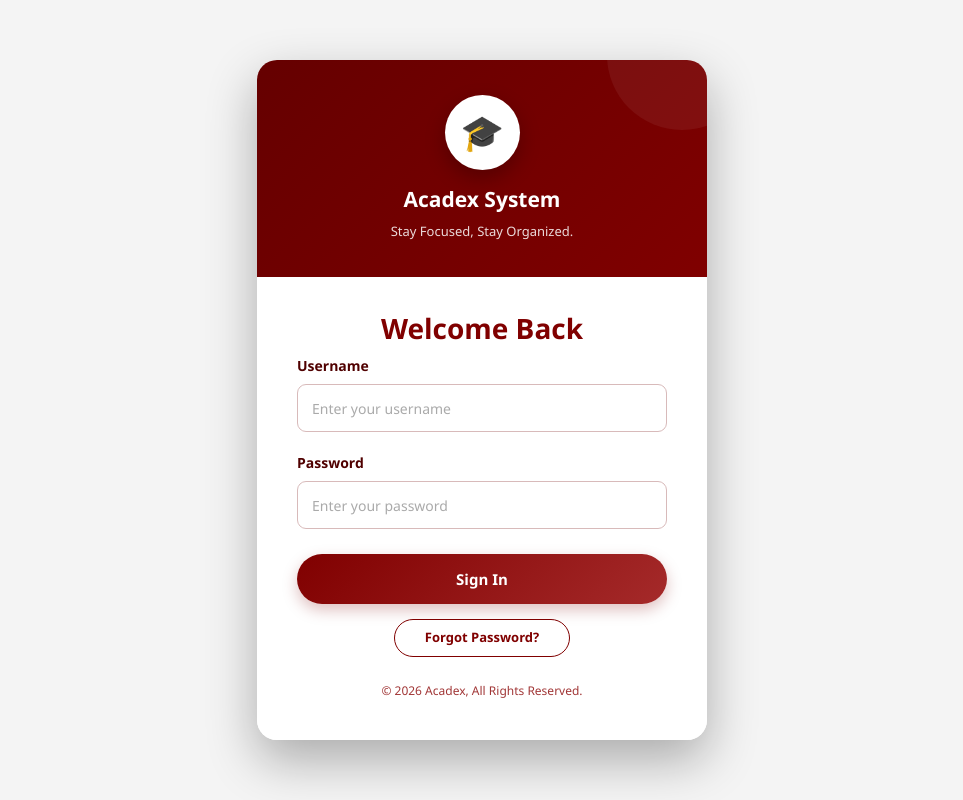
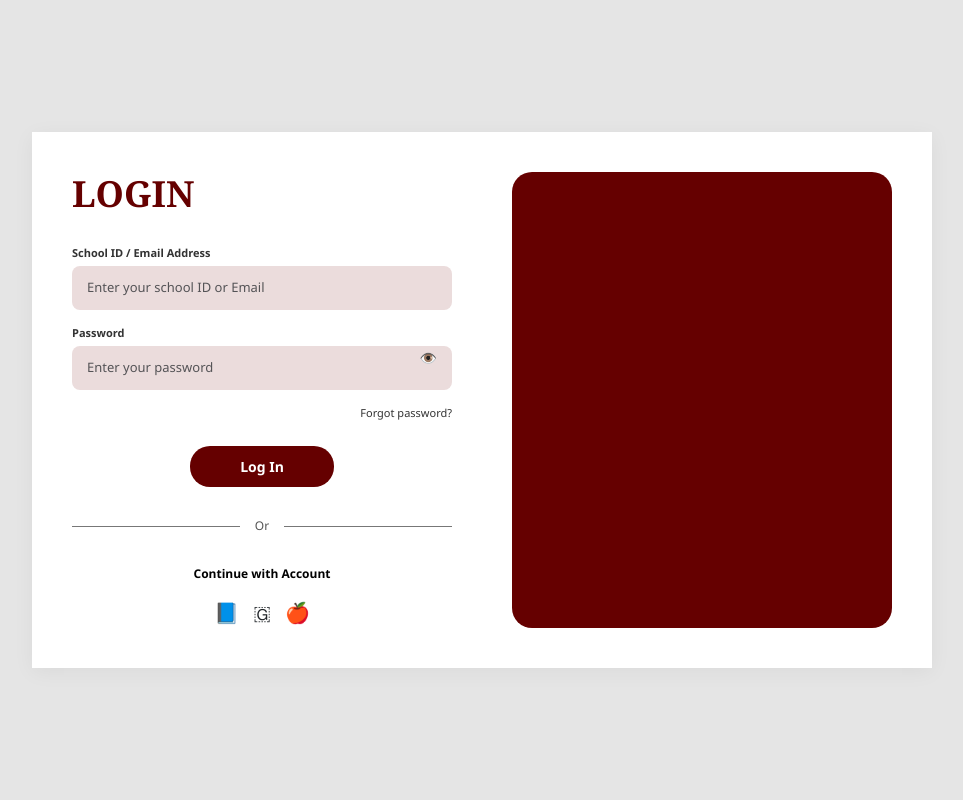
Before and after one commit to cipheredpsyche/Acadex-Management-System, a Django app: page /login/ in a window 1280 px wide. Shown: the whole page, without its empty margins (158-1121 px from the left). Run offline with Django 5.2, Linux system fonts and the light colour scheme.

Commit message:
login page UI

```diff
--- a/core/templates/core/login.html
+++ b/core/templates/core/login.html
@@ -1,458 +1,225 @@
 {% extends 'core/base.html' %}
+{% load static %}
 
-{% block title %}
-Acadex System
-{% endblock %}
+{% block title %}Login - Acadex System{% endblock %}
 
 {% block content %}
-
 <style>
-
-    html,
     body {
+        background-color: #e5e5e5; /* Matches the grey background outside the white frame */
+        font-family: "Segoe UI", Arial, sans-serif;
         margin: 0;
-        font-family: "Segoe UI", Arial, sans-serif;
-        background-color: #f4f4f4;
-        padding: 0;
-        min-height: 100%;
-    }
-
-    body {
-        font-family: "Segoe UI", Arial, sans-serif;
-
-        background: linear-gradient(
-            135deg,
-            #ffffff,
-        );
-
+        display: flex;
+        justify-content: center;
+        align-items: center;
         min-height: 100vh;
     }
 
-    .login-page {
-        min-height: 100vh;
-
+    .login-wrapper {
+        background-color: #ffffff;
+        width: 100%;
+        max-width: 900px;
         display: flex;
-        justify-content: center;
-        align-items: center;
-
-        padding: 30px 15px;
-
+        box-shadow: 0 4px 20px rgba(0,0,0,0.05);
+        padding: 40px;
+        gap: 40px;
         box-sizing: border-box;
     }
 
-
-
-    .login-card {
-        width: 100%;
-        max-width: 450px;
-
-        background-color: white;
-
-        border-radius: 20px;
-
-        overflow: hidden;
-
-        box-shadow:
-            0 20px 50px rgba(0, 0, 0, 0.30);
-
-        animation: slideUp 0.6s ease;
+    /* Left Side: Form */
+    .login-left {
+        flex: 1;
+        display: flex;
+        flex-direction: column;
+        justify-content: center;
+        padding-right: 20px;
     }
 
-
-
-    @keyframes slideUp {
-        from {
-            opacity: 0;
-            transform: translateY(30px);
-        }
-
-        to {
-            opacity: 1;
-            transform: translateY(0);
-        }
+    .login-title {
+        color: #650000;
+        font-size: 36px;
+        font-weight: bold;
+        font-family: "Georgia", serif; /* Matches the serif font in Figma */
+        margin-bottom: 30px;
     }
 
+    .form-group {
+        margin-bottom: 15px;
+    }
 
-    .login-header {
-        background: linear-gradient(
-            135deg,
-            #650000,
-            #800000
-        );
+    .form-label {
+        display: block;
+        font-size: 11px;
+        font-weight: bold;
+        margin-bottom: 5px;
+        color: #333;
+    }
 
-        color: white;
+    .form-control {
+        width: 100%;
+        padding: 12px 15px;
+        background-color: #ebdcdc; /* Matches the beige input color */
+        border: none;
+        border-radius: 8px;
+        font-size: 13px;
+        box-sizing: border-box;
+        outline: none;
+    }
 
-        text-align: center;
-
-        padding: 35px 25px;
-
+    .password-container {
         position: relative;
     }
 
-
-
-    .login-header::before {
-        content: "";
-
+    .eye-icon {
         position: absolute;
-
-        width: 150px;
-        height: 150px;
-
-        background: rgba(255, 255, 255, 0.06);
-
-        border-radius: 50%;
-
-        top: -80px;
-        right: -50px;
+        right: 15px;
+        top: 50%;
+        transform: translateY(-50%);
+        color: #333;
+        cursor: pointer;
+        font-size: 14px;
     }
 
+    .forgot-link {
+        display: block;
+        text-align: right;
+        font-size: 11px;
+        color: #333;
+        text-decoration: none;
+        margin-top: 5px;
+        margin-bottom: 25px;
+    }
 
-    .system-icon {
-        width: 75px;
-        height: 75px;
-
-        margin: 0 auto 15px;
-
-        display: flex;
-        align-items: center;
-        justify-content: center;
-
-        background-color: white;
-
-        border-radius: 50%;
-
-        font-size: 35px;
-
-        box-shadow:
-            0 8px 20px rgba(0, 0, 0, 0.25);
-
-        position: relative;
-        z-index: 2;
-
+    .login-btn {
+        background-color: #650000;
+        color: white;
+        border: none;
+        border-radius: 20px;
+        padding: 10px 50px;
+        font-size: 14px;
+        font-weight: bold;
+        cursor: pointer;
+        display: block;
+        margin: 0 auto;
         transition: 0.3s;
     }
 
-    .system-icon:hover {
-        transform: scale(1.08);
+    .login-btn:hover {
+        background-color: #4a0000;
     }
 
-
-    .system-name {
-        font-size: 21px;
-
-        font-weight: 700;
-
-        line-height: 1.4;
-
-        margin-bottom: 8px;
-
-        position: relative;
-        z-index: 2;
+    .divider {
+        display: flex;
+        align-items: center;
+        text-align: center;
+        margin: 30px 0;
+        color: #555;
+        font-size: 12px;
     }
 
-
-    .login-subtitle {
-        margin: 0;
-        font-size: 13px;
-        color: rgba(255, 255, 255, 0.85);
-        position: relative;
-        z-index: 2;
+    .divider::before, .divider::after {
+        content: '';
+        flex: 1;
+        border-bottom: 1px solid #777;
     }
 
-
-
-    .login-body {
-        padding: 35px 40px 40px;
-        background-color: #ffffff;
+    .divider span {
+        padding: 0 15px;
     }
 
-
-
-    .login-title {
+    .social-login {
         text-align: center;
-        color: #800000;
-        font-size: 28px;
-        font-weight: 700;
-        margin: 0 0 10px;
     }
 
-
-
-    .system-description {
-        text-align: center;
-        color: #777;
-        font-size: 14px;
-        line-height: 1.6;
-        margin-bottom: 28px;
+    .social-text {
+        font-size: 12px;
+        font-weight: bold;
+        margin-bottom: 15px;
+        color: #000;
     }
 
-
-
-    .form-group {
-        margin-bottom: 20px;
+    .social-icons img {
+        width: 24px;
+        margin: 0 10px;
+        cursor: pointer;
     }
 
-
-    .form-label {
-        display: block;
-        color: #500000;
-        font-size: 14px;
-        font-weight: 600;
-        margin-bottom: 8px;
+    /* Right Side: Image */
+    .login-right {
+        flex: 1;
+        display: flex;
+        justify-content: flex-end;
     }
 
-
-    .form-control {
+    .login-image-placeholder {
         width: 100%;
-        height: 48px;
-        padding: 10px 14px;
-        box-sizing: border-box;
-        border: 1px solid #d8baba;
-        border-radius: 9px;
-        font-size: 14px;
-        outline: none;
-        transition: 0.25s;
+        max-width: 400px;
+        height: 100%;
+        min-height: 400px;
+        background-color: #650000;
+        border-radius: 20px;
+        /* Note: Add background-image: url('...'); here later once you export the image from Figma */
     }
 
-
-    .form-control::placeholder {
-        color: #aaa;
-    }
-
-
-    .form-control:focus {
-        border-color: #800000;
-
-        box-shadow:
-            0 0 0 3px rgba(184, 37, 37, 0.12);
-    }
-
-
-    .button-group {
-        margin-top: 25px;
-    }
-
-
-
-    .login-btn {
-        width: 100%;
-        height: 50px;
-        border: none;
-        border-radius: 50px;
-        background: linear-gradient(
-            135deg,
-            #800000,
-            #a52a2a
-        );
-
-        color: white;
-        font-size: 15px;
-        font-weight: 700;
-        cursor: pointer;
-        transition: 0.25s;
-        box-shadow:
-            0 6px 15px rgba(128, 0, 0, 0.25);
-    }
-
-    .login-btn:hover {
-        background: linear-gradient(
-            135deg,
-            #5c0000,
-            #800000
-        );
-
-        transform: translateY(-2px);
-        box-shadow:
-            0 10px 20px rgba(128, 0, 0, 0.30);
-    }
-
-
-    .login-btn:active {
-        transform: translateY(0);
-    }
-
-
-    .forgot-container {
-        text-align: center;
-
-        margin-top: 15px;
-    }
-
-
-    .forgot-btn {
-        display: inline-block;
-        padding: 8px 30px;
-        border: 1px solid #800000;
-        border-radius: 50px;
-        color: #800000;
-
-        background-color: white;
-        font-size: 13px;
-        font-weight: 600;
-        text-decoration: none;
-
-        transition: 0.25s;
-    }
-
-
-    .forgot-btn:hover {
-        background-color: #800000;
-        color: white;
-        text-decoration: none;
-    }
-
-
-    .login-footer {
-        text-align: center;
-        color: #a13636;
-        font-size: 12px;
-
-        margin-top: 25px;
-    }
-
-
-
-    @media (max-width: 576px) {
-
-        .login-page {
-            padding: 20px 12px;
+    /* Responsive: Stack vertically on small screens */
+    @media (max-width: 768px) {
+        .login-wrapper {
+            flex-direction: column;
+            padding: 20px;
         }
-
-        .login-card {
-            border-radius: 16px;
+        .login-right {
+            display: none; /* Hides the large image on mobile phones */
         }
-
-        .login-header {
-            padding: 30px 20px;
-        }
-
-        .system-name {
-            font-size: 18px;
-        }
-
-        .login-body {
-            padding: 30px 25px;
-        }
-
-        .login-title {
-            font-size: 24px;
+        .login-left {
+            padding-right: 0;
         }
     }
 </style>
 
+<div class="login-wrapper">
+    <!-- Left Side containing the Form -->
+    <div class="login-left">
+        <h1 class="login-title">LOGIN</h1>
 
+        <form method="POST">
+            {% csrf_token %}
 
-<div class="login-page">
-
-    <div class="login-card">
-
-
-        <div class="login-header">
-
-            <div class="system-icon">
-                🎓
+            <div class="form-group">
+                <label class="form-label">School ID / Email Address</label>
+                <input type="text" name="username" class="form-control" placeholder="Enter your school ID or Email" required>
             </div>
 
-            <div class="system-name">
-                Acadex System
+            <div class="form-group password-container">
+                <label class="form-label">Password</label>
+                <input type="password" name="password" class="form-control" placeholder="Enter your password" required>
+                <span class="eye-icon">👁️</span>
             </div>
 
-            <p class="login-subtitle">
-                Stay Focused, Stay Organized.
-            </p>
+            <a href="#" class="forgot-link">Forgot password?</a>
 
+            <button type="submit" class="login-btn">Log In</button>
+        </form>
+
+        <div class="divider">
+            <span>Or</span>
         </div>
 
-
-        <div class="login-body">
-
-            <h2 class="login-title">
-                Welcome Back
-            </h2>
-
-
-            <form method="POST">
-
-                {% csrf_token %}
-
-
-                <!-- Username -->
-
-                <div class="form-group">
-
-                    <label class="form-label">
-                        Username
-                    </label>
-
-                    <input
-                        type="text"
-                        name="username"
-                        class="form-control"
-                        placeholder="Enter your username"
-                        required>
-
-                </div>
-
-
-                <!-- Password -->
-
-                <div class="form-group">
-
-                    <label class="form-label">
-                        Password
-                    </label>
-
-                    <input
-                        type="password"
-                        name="password"
-                        class="form-control"
-                        placeholder="Enter your password"
-                        required>
-
-                </div>
-
-
-                <!-- Buttons -->
-
-                <div class="button-group">
-
-                    <button
-                        type="submit"
-                        class="login-btn">
-
-                        Sign In
-
-                    </button>
-
-
-                    <div class="forgot-container">
-
-                        <a
-                            href="#"
-                            class="forgot-btn">
-
-                            Forgot Password?
-
-                        </a>
-
-                    </div>
-
-                </div>
-
-            </form>
-
-
-            <!-- Footer -->
-
-            <div class="login-footer">
-                © 2026 Acadex, All Rights Reserved.
+        <div class="social-login">
+            <p class="social-text">Continue with Account</p>
+            <div class="social-icons">
+                <!-- Fallback emojis until you export the actual icons from Figma -->
+                <span style="font-size: 20px; margin: 0 5px; color: #1877F2;">📘</span>
+                <span style="font-size: 20px; margin: 0 5px;">🇬</span>
+                <span style="font-size: 20px; margin: 0 5px;">🍎</span>
             </div>
-
         </div>
-
     </div>
 
+    <!-- Right Side containing the Image -->
+    <div class="login-right">
+        <div class="login-image-placeholder">
+            <!-- Export the maroon room image from Figma and place it in your static folder -->
+        </div>
+    </div>
 </div>
-
 {% endblock %}
```
Also changed, not shown: core/static/core/login.png (added).
